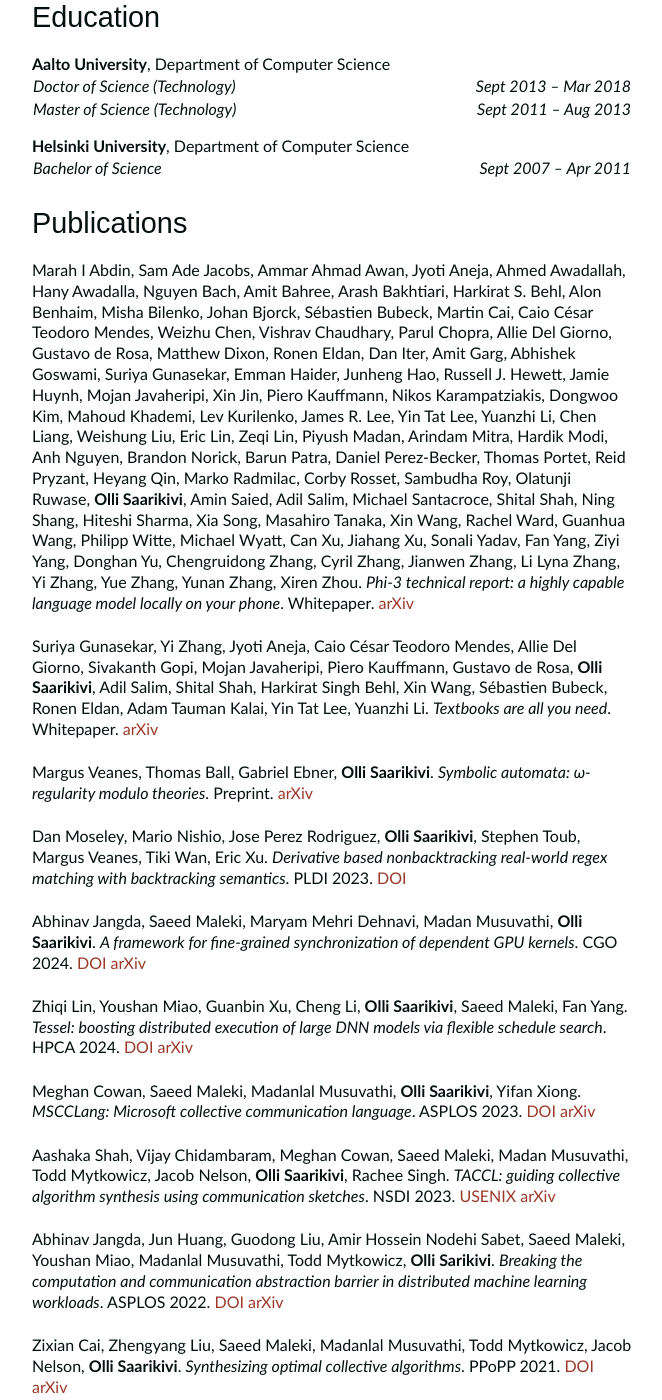
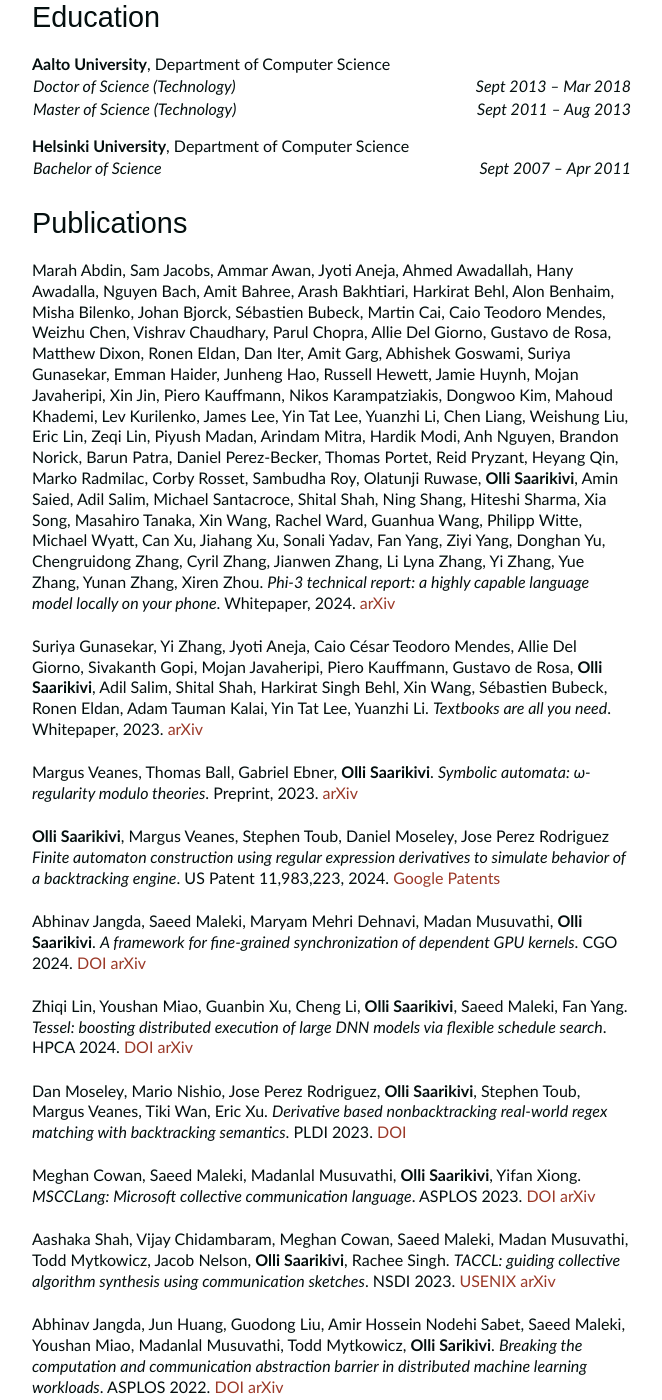
Before and after one commit to OlliSaarikivi/homepage, a Jekyll site: the page built from cv.md, in a window 1280 px wide and 1400 px high, scrolled down 1301 px. Shown: the whole window, without its empty margins (308-970 px from the left). Built offline with Jekyll 4.4.1, drawn with Linux system fonts in a browser that asks for light colours.

Commit message:
Update cv.md

```diff
--- a/cv.md
+++ b/cv.md
@@ -93,25 +93,25 @@
 
 ## Publications
 
-Marah I Abdin, Sam Ade Jacobs, Ammar Ahmad Awan, Jyoti Aneja, Ahmed Awadallah, Hany Awadalla, Nguyen Bach, Amit Bahree, Arash Bakhtiari, Harkirat S. Behl, Alon Benhaim, Misha Bilenko, Johan Bjorck, Sébastien Bubeck, Martin Cai, Caio César Teodoro Mendes, Weizhu Chen, Vishrav Chaudhary, Parul Chopra, Allie Del Giorno, Gustavo de Rosa, Matthew Dixon, Ronen Eldan, Dan Iter, Amit Garg, Abhishek Goswami, Suriya Gunasekar, Emman Haider, Junheng Hao, Russell J. Hewett, Jamie Huynh, Mojan Javaheripi, Xin Jin, Piero Kauffmann, Nikos Karampatziakis, Dongwoo Kim, Mahoud Khademi, Lev Kurilenko, James R. Lee, Yin Tat Lee, Yuanzhi Li, Chen Liang, Weishung Liu, Eric Lin, Zeqi Lin, Piyush Madan, Arindam Mitra, Hardik Modi, Anh Nguyen, Brandon Norick, Barun Patra, Daniel Perez-Becker, Thomas Portet, Reid Pryzant, Heyang Qin, Marko Radmilac, Corby Rosset, Sambudha Roy, Olatunji Ruwase, **Olli Saarikivi**, Amin Saied, Adil Salim, Michael Santacroce, Shital Shah, Ning Shang, Hiteshi Sharma, Xia Song, Masahiro Tanaka, Xin Wang, Rachel Ward, Guanhua Wang, Philipp Witte, Michael Wyatt, Can Xu, Jiahang Xu, Sonali Yadav, Fan Yang, Ziyi Yang, Donghan Yu, Chengruidong Zhang, Cyril Zhang, Jianwen Zhang, Li Lyna Zhang, Yi Zhang, Yue Zhang, Yunan Zhang, Xiren Zhou.
+Marah Abdin, Sam Jacobs, Ammar Awan, Jyoti Aneja, Ahmed Awadallah, Hany Awadalla, Nguyen Bach, Amit Bahree, Arash Bakhtiari, Harkirat Behl, Alon Benhaim, Misha Bilenko, Johan Bjorck, Sébastien Bubeck, Martin Cai, Caio Teodoro Mendes, Weizhu Chen, Vishrav Chaudhary, Parul Chopra, Allie Del Giorno, Gustavo de Rosa, Matthew Dixon, Ronen Eldan, Dan Iter, Amit Garg, Abhishek Goswami, Suriya Gunasekar, Emman Haider, Junheng Hao, Russell Hewett, Jamie Huynh, Mojan Javaheripi, Xin Jin, Piero Kauffmann, Nikos Karampatziakis, Dongwoo Kim, Mahoud Khademi, Lev Kurilenko, James Lee, Yin Tat Lee, Yuanzhi Li, Chen Liang, Weishung Liu, Eric Lin, Zeqi Lin, Piyush Madan, Arindam Mitra, Hardik Modi, Anh Nguyen, Brandon Norick, Barun Patra, Daniel Perez-Becker, Thomas Portet, Reid Pryzant, Heyang Qin, Marko Radmilac, Corby Rosset, Sambudha Roy, Olatunji Ruwase, **Olli Saarikivi**, Amin Saied, Adil Salim, Michael Santacroce, Shital Shah, Ning Shang, Hiteshi Sharma, Xia Song, Masahiro Tanaka, Xin Wang, Rachel Ward, Guanhua Wang, Philipp Witte, Michael Wyatt, Can Xu, Jiahang Xu, Sonali Yadav, Fan Yang, Ziyi Yang, Donghan Yu, Chengruidong Zhang, Cyril Zhang, Jianwen Zhang, Li Lyna Zhang, Yi Zhang, Yue Zhang, Yunan Zhang, Xiren Zhou.
 *Phi-3 technical report: a highly capable language model locally on your phone*.
-Whitepaper.
+Whitepaper, 2024.
 [arXiv](https://arxiv.org/abs/2404.14219)
 
 Suriya Gunasekar, Yi Zhang, Jyoti Aneja, Caio César Teodoro Mendes, Allie Del Giorno, Sivakanth Gopi, Mojan Javaheripi, Piero Kauffmann, Gustavo de Rosa, **Olli Saarikivi**, Adil Salim, Shital Shah, Harkirat Singh Behl, Xin Wang, Sébastien Bubeck, Ronen Eldan, Adam Tauman Kalai, Yin Tat Lee, Yuanzhi Li.
 *Textbooks are all you need*.
-Whitepaper.
+Whitepaper, 2023.
 [arXiv](https://arxiv.org/abs/2306.11644)
 
 Margus Veanes, Thomas Ball, Gabriel Ebner, **Olli Saarikivi**.
 *Symbolic automata: ω-regularity modulo theories*.
-Preprint.
+Preprint, 2023.
 [arXiv](https://arxiv.org/abs/2310.02393)
 
-Dan Moseley, Mario Nishio, Jose Perez Rodriguez, **Olli Saarikivi**, Stephen Toub, Margus Veanes, Tiki Wan, Eric Xu.
-*Derivative based nonbacktracking real-world regex matching with backtracking semantics*.
-PLDI 2023.
-[DOI](https://doi.org/10.1145/3591262)
+**Olli Saarikivi**, Margus Veanes, Stephen Toub, Daniel Moseley, Jose Perez Rodriguez
+*Finite automaton construction using regular expression derivatives to simulate behavior of a backtracking engine*.
+US Patent 11,983,223, 2024.
+[Google Patents](https://patents.google.com/patent/US11983223B2/en)
 
 Abhinav Jangda, Saeed Maleki, Maryam Mehri Dehnavi, Madan Musuvathi, **Olli Saarikivi**.
 *A framework for fine-grained synchronization of dependent GPU kernels*.
@@ -124,6 +124,11 @@
 HPCA 2024.
 [DOI](https://doi.org/10.1109/HPCA57654.2024.00067)
 [arXiv](https://arxiv.org/abs/2311.15269)
+
+Dan Moseley, Mario Nishio, Jose Perez Rodriguez, **Olli Saarikivi**, Stephen Toub, Margus Veanes, Tiki Wan, Eric Xu.
+*Derivative based nonbacktracking real-world regex matching with backtracking semantics*.
+PLDI 2023.
+[DOI](https://doi.org/10.1145/3591262)
 
 Meghan Cowan, Saeed Maleki, Madanlal Musuvathi, **Olli Saarikivi**, Yifan Xiong.
 *MSCCLang: Microsoft collective communication language*.
```
